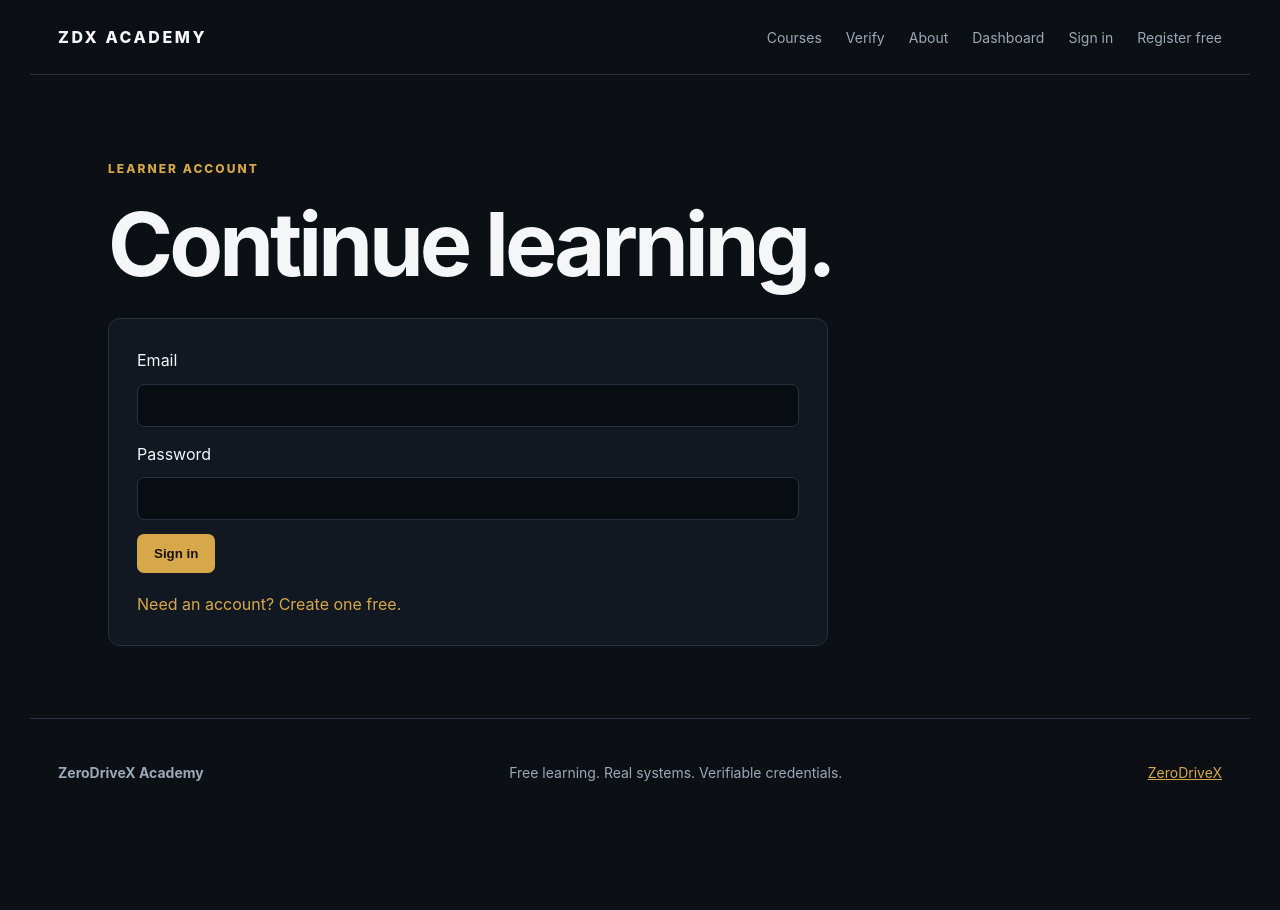
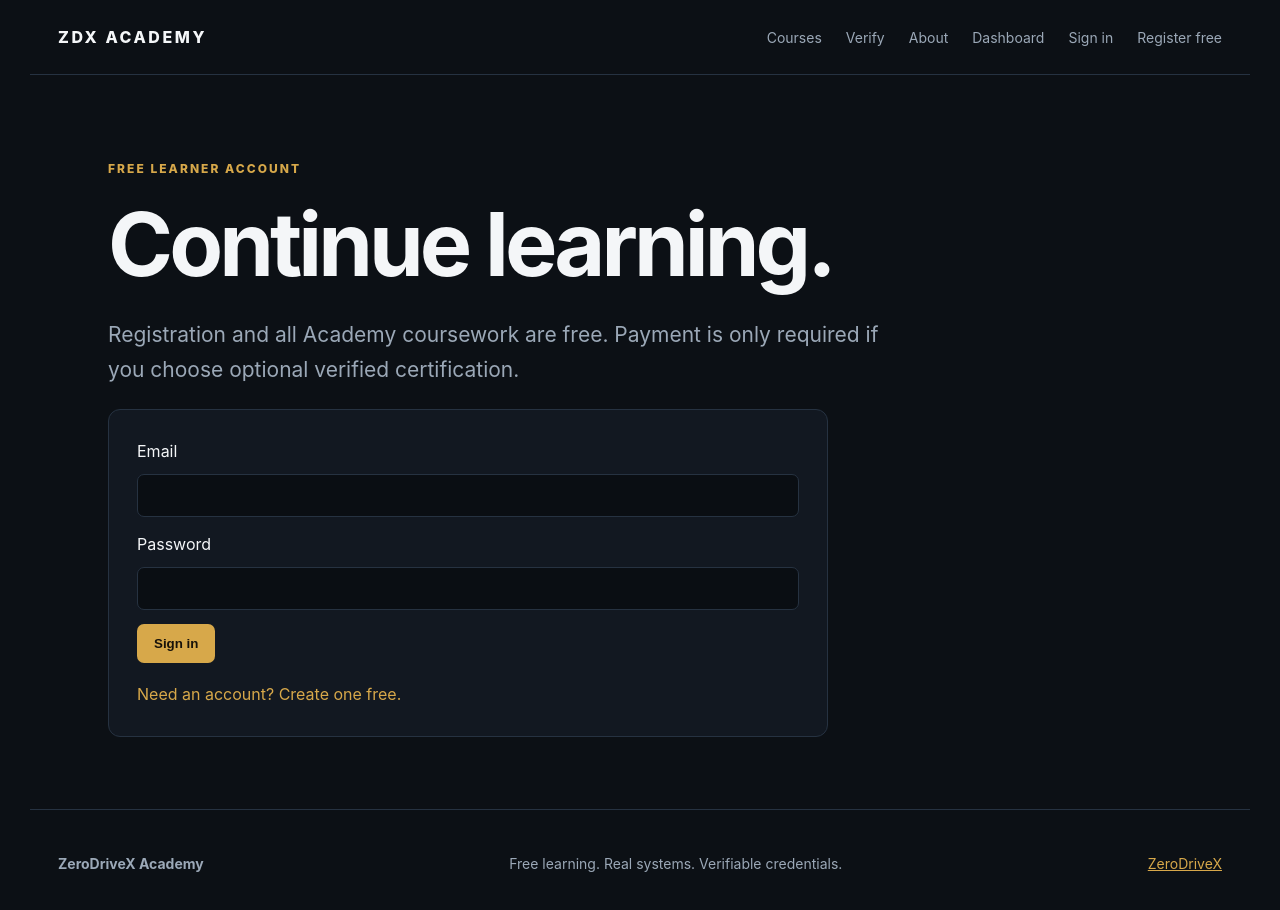
Before and after one commit to zeroday31337x/zdxAcademy, a Next.js app: page /login in a window 1280 px wide. Shown: the top 910 px of the page. Before the commit the page ends 844 px from the top, so only its background shows below. Built offline with nearby package versions, Linux system fonts and the light colour scheme; no server answers.

Commit message:
Open academy registration links directly in signup mode

```diff
--- a/app/login/page.tsx
+++ b/app/login/page.tsx
@@ -1,6 +1,6 @@
 "use client";
 
-import { FormEvent, useState } from "react";
+import { FormEvent, useEffect, useState } from "react";
 import { supabaseBrowser } from "../../lib/supabase-browser";
 
 export default function LoginPage() {
@@ -9,6 +9,10 @@
   const [email, setEmail] = useState("");
   const [password, setPassword] = useState("");
   const [message, setMessage] = useState("");
+
+  useEffect(() => {
+    if (new URLSearchParams(window.location.search).get("mode") === "signup") setMode("signup");
+  }, []);
 
   async function submit(e: FormEvent) {
     e.preventDefault();
@@ -28,15 +32,16 @@
 
   return (
     <main className="shell">
-      <p className="eyebrow">LEARNER ACCOUNT</p>
+      <p className="eyebrow">FREE LEARNER ACCOUNT</p>
       <h1>{mode === "login" ? "Continue learning." : "Create your free learner account."}</h1>
+      <p className="lede">Registration and all Academy coursework are free. Payment is only required if you choose optional verified certification.</p>
       <div className="verify-box">
         <form onSubmit={submit}>
           <label>Email</label>
           <input type="email" value={email} onChange={e => setEmail(e.target.value)} required />
           <label>Password</label>
           <input type="password" value={password} onChange={e => setPassword(e.target.value)} minLength={8} required />
-          <button className="button" type="submit">{mode === "login" ? "Sign in" : "Create account"}</button>
+          <button className="button" type="submit">{mode === "login" ? "Sign in" : "Create free account"}</button>
         </form>
         <button className="link-button" onClick={() => setMode(mode === "login" ? "signup" : "login")}>
           {mode === "login" ? "Need an account? Create one free." : "Already have an account? Sign in."}
```
